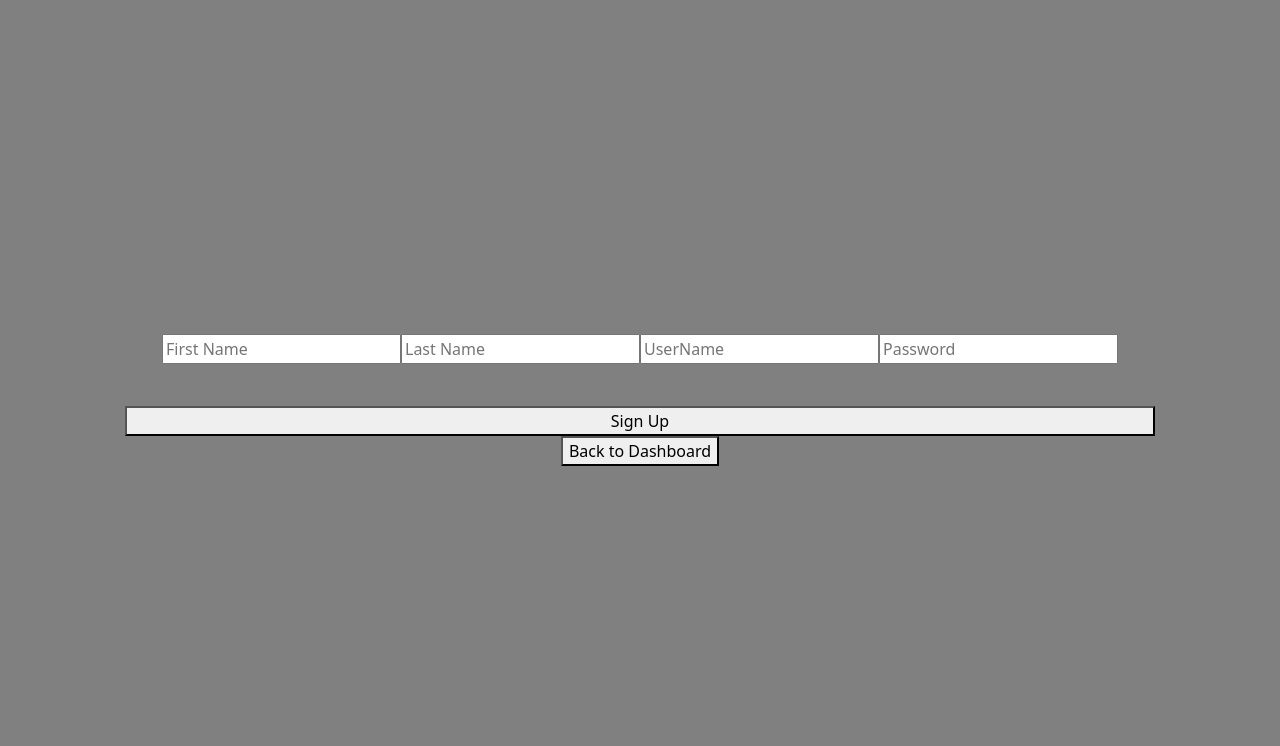
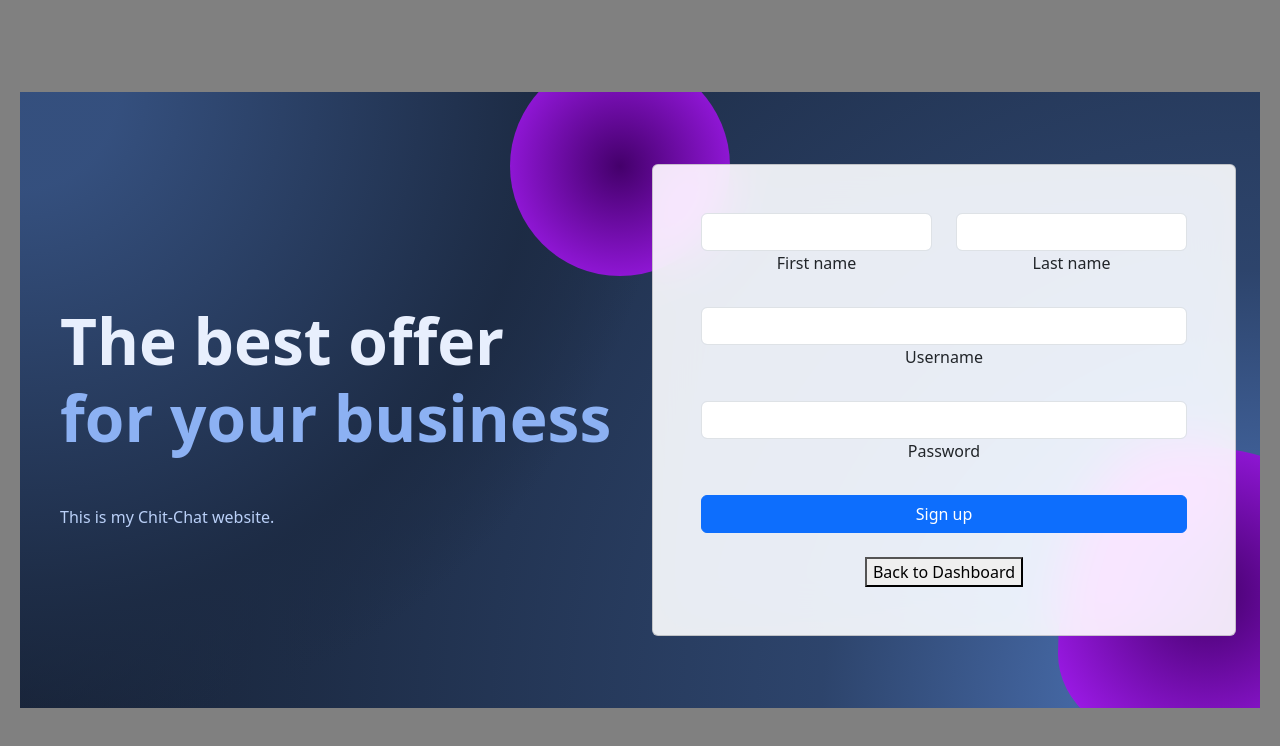
Before and after one commit to neyoti/NeyosChatApp, a React (Create React App) app in the folder neyochatui/: page /signup in a window 1280 px wide. Shown: the top 746 px of the page. Built offline with nearby package versions, Linux system fonts and the light colour scheme.

Commit message:
Updated Login page and validation

```diff
--- a/neyochatui/package.json
+++ b/neyochatui/package.json
@@ -9,6 +9,7 @@
     "@testing-library/user-event": "^13.5.0",
     "bootstrap": "^5.3.3",
     "cdbreact": "^1.5.19",
+    "mdb-react-ui-kit": "^9.0.0",
     "react": "^19.0.0",
     "react-bootstrap": "^2.10.7",
     "react-dom": "^19.0.0",
--- a/neyochatui/src/App.css
+++ b/neyochatui/src/App.css
@@ -1,3 +1,44 @@
+.background-radial-gradient {
+  background-color: hsl(218, 41%, 15%);
+  background-image: radial-gradient(650px circle at 0% 0%,
+      hsl(218, 41%, 35%) 15%,
+      hsl(218, 41%, 30%) 35%,
+      hsl(218, 41%, 20%) 75%,
+      hsl(218, 41%, 19%) 80%,
+      transparent 100%),
+    radial-gradient(1250px circle at 100% 100%,
+      hsl(218, 41%, 45%) 15%,
+      hsl(218, 41%, 30%) 35%,
+      hsl(218, 41%, 20%) 75%,
+      hsl(218, 41%, 19%) 80%,
+      transparent 100%);
+}
+
+#radius-shape-1 {
+  height: 220px;
+  width: 220px;
+  top: -60px;
+  left: -130px;
+  background: radial-gradient(#44006b, #ad1fff);
+  overflow: hidden;
+}
+
+#radius-shape-2 {
+  border-radius: 38% 62% 63% 37% / 70% 33% 67% 30%;
+  bottom: -60px;
+  right: -110px;
+  width: 300px;
+  height: 300px;
+  background: radial-gradient(#44006b, #ad1fff);
+  overflow: hidden;
+}
+
+.bg-glass {
+  background-color: hsla(0, 0%, 100%, 0.9) !important;
+  backdrop-filter: saturate(200%) blur(25px);
+}
+
+
 Form Button {
   width: 100%;
   margin-top: 4%;
@@ -31,36 +72,6 @@ hr.line {
   background-color: peachpuff;
   border-radius: 12px;
 }
-
-/* .banner {
-  position: absolute;
-  top: 50%;
-  left: 55%;
-  transform: translate(-50%, -50%);
-  width: 85%;
-  height: 85%;
-  padding: 30px 20px;
-  background-color: rebeccapurple;
-  color: white;
-  border-radius: 12px;
-  box-shadow: 0 4px 6px rgba(0, 0, 0, 0.1);
-  text-align: center;
-}
-
-.connect-button {
-  position: absolute;
-  top: 20%;
-  left: 50%;
-  transform: translateX(-50%);
-  padding: 10px 20px;
-  width: auto;
-  background-color: #414141;
-  color: white;
-  border: none;
-  border-radius: 8px;
-  cursor: pointer;
-  transition: background-color 0.3s ease;
-} */
 
 .banner button:hover {
   background-color: rgb(26, 142, 26);
--- a/neyochatui/src/Login.js
+++ b/neyochatui/src/Login.js
@@ -2,6 +2,16 @@ import React, { useState } from "react";
 import axios from "axios";
 import { useNavigate } from 'react-router-dom';
 import { useUser } from './components/UsernameContext';
+
+import {
+    MDBBtn,
+    MDBContainer,
+    MDBRow,
+    MDBCol,
+    MDBCard,
+    MDBCardBody,
+    MDBInput
+} from 'mdb-react-ui-kit';
 
 const Login = () => {
     const [formData, setFormData] = useState({
@@ -12,17 +22,48 @@ const Login = () => {
     const { setUsername, setIsAuthenticated } = useUser();  // Set Username
 
     const navigate = useNavigate();
+    const [errors, setErrors] = useState({});
 
     const handleChange = (e) => {
+        try {
             setFormData({ ...formData, [e.target.name]: e.target.value });
+        }
+        catch (error) {
+            alert("Invalid credentials");
+        }
     };
 
-    const handleSubmit = async (e) => {
+    const validateForm = () => {
+        const newErrors = {};
+        try {
+            const regex = /^[a-zA-Z0-9]+$/; // Only alphanumeric characters
+            if (!formData.username) newErrors.username = "Username is required.";
+            else if (!regex.test(formData.username)) newErrors.username = "Invalid username! UserName must be an alphanumeric value.";
+
+            const passwordRegex = /^(?=.*\d)(?=.*[a-z])(?=.*[A-Z])(?=.*[\W_]).{4,10}$/; // Only alphanumeric characters
+            if (!formData.password) newErrors.password = "Password is required.";
+            else if (!passwordRegex.test(formData.password)) newErrors.password = "Invalid password!\nPassword must contain at least 4 characters, 1 special character, 1 uppercase, 1 lowercase, 1 digit.";
+        }
+        catch (error) {
+            alert("Error in validateForm");
+        }
+        return newErrors;
+    }
+
+    const handleLogIn = async (e) => {
         e.preventDefault();
         try {
             const isAuthenticated = true;
 
             if (isAuthenticated) {
+                const formErrors = validateForm();
+                console.log(Object.keys(formErrors).length);
+                if (Object.keys(formErrors).length > 0) {
+                    setErrors(formErrors);
+                }
+                else {
+                    setErrors({});
+
                     const response = await axios.post("https://localhost:7085/UserAuth/login", formData);
                     localStorage.setItem("token", response.data.token);
                     alert("Welcome " + formData.username);
@@ -30,20 +71,65 @@ const Login = () => {
                     setUsername(formData.username);
                     navigate('/chatportal');
                 }
+            }
         } catch (error) {
             alert("Invalid credentials");
         }
     };
 
     return (
-        <div>
-            <form onSubmit={handleSubmit}>
-                <input name="username" placeholder="UserName" onChange={handleChange} />
-                <input name="password" type="password" placeholder="Password" onChange={handleChange} />
-                <button type="submit">Login</button>
-            </form>
+        // <div>
+        //     <form onSubmit={handleSubmit}>
+        //         <input name="username" placeholder="UserName" onChange={handleChange} />
+        //         <input name="password" type="password" placeholder="Password" onChange={handleChange} />
+        //         <button type="submit">Login</button>
+        //     </form>
+        //     <button onClick={() => { navigate(-1) }}>Back to Dashboard</button>
+        // </div>
+
+        <MDBContainer fluid className='p-4 background-radial-gradient overflow-hidden'>
+
+            <MDBRow>
+
+                <MDBCol md='6' className='text-center text-md-start d-flex flex-column justify-content-center'>
+
+                    <h1 className="my-5 display-3 fw-bold ls-tight px-3" style={{ color: 'hsl(218, 81%, 95%)' }}>
+                        The best offer <br />
+                        <span style={{ color: 'hsl(218, 81%, 75%)' }}>for your business</span>
+                    </h1>
+
+                    <p className='px-3' style={{ color: 'hsl(218, 81%, 85%)' }}>
+                        This is my Chit-Chat website.
+                    </p>
+
+                </MDBCol>
+
+                <MDBCol md='6' className='position-relative'>
+
+                    <div id="radius-shape-1" className="position-absolute rounded-circle shadow-5-strong"></div>
+                    <div id="radius-shape-2" className="position-absolute shadow-5-strong"></div>
+
+                    <MDBCard className='my-5 bg-glass'>
+                        <MDBCardBody className='p-5'>
+
+                            <MDBInput wrapperClass='mb-4' name="username" label='Username' id='form1' type='text' onChange={handleChange} />
+                            {errors.username && <p style={{ color: "red", fontSize: "14px" }}>{errors.username}</p>}
+                            <MDBInput wrapperClass='mb-4' name="password" label='Password' id='form2' type='password' onChange={handleChange} />
+                            {errors.password && <p style={{ color: "red", fontSize: "14px" }}>{errors.password}</p>}
+
+                            <MDBBtn className='w-100 mb-4' size='md' onClick={handleLogIn} >Log In</MDBBtn>
+
                             <button onClick={() => { navigate(-1) }}>Back to Dashboard</button>
-        </div>
+
+                        </MDBCardBody>
+                    </MDBCard>
+
+                </MDBCol>
+
+            </MDBRow>
+
+        </MDBContainer>
+
     );
 };
 
--- a/neyochatui/src/SignUp.js
+++ b/neyochatui/src/SignUp.js
@@ -3,6 +3,16 @@ import axios from "axios";
 
 import { useNavigate } from 'react-router-dom';
 import { useUser } from './components/UsernameContext';
+
+import {
+    MDBBtn,
+    MDBContainer,
+    MDBRow,
+    MDBCol,
+    MDBCard,
+    MDBCardBody,
+    MDBInput
+} from 'mdb-react-ui-kit';
 
 const SignUp = () => {
     const [formData, setFormData] = useState({
@@ -19,7 +29,7 @@ const SignUp = () => {
         setFormData({ ...formData, [e.target.name]: e.target.value });
     };
 
-    const handleSubmit = async (e) => {
+    const handleSignUp = async (e) => {
         e.preventDefault();
         try {
             const isAuthenticated = true;
@@ -37,16 +47,69 @@ const SignUp = () => {
     };
 
     return (
-        <div>
-        <form onSubmit={handleSubmit}>
-            <input name="firstName" placeholder="First Name" onChange={handleChange} />
-            <input name="lastName" placeholder="Last Name" onChange={handleChange} />
-            <input name="username" placeholder="UserName" onChange={handleChange} />
-            <input name="password" type="password" placeholder="Password" onChange={handleChange} />
-            <button type="submit">Sign Up</button>
-        </form>
-        <button onClick={() => {navigate(-1)} }>Back to Dashboard</button>
-        </div>
+        // <div>
+        // <form onSubmit={handleSubmit}>
+        //     <input name="firstName" placeholder="First Name" onChange={handleChange} />
+        //     <input name="lastName" placeholder="Last Name" onChange={handleChange} />
+        //     <input name="username" placeholder="UserName" onChange={handleChange} />
+        //     <input name="password" type="password" placeholder="Password" onChange={handleChange} />
+        //     <button type="submit">Sign Up</button>
+        // </form>
+        // <button onClick={() => {navigate(-1)} }>Back to Dashboard</button>
+        // </div>
+
+
+        <MDBContainer fluid className='p-4 background-radial-gradient overflow-hidden'>
+
+            <MDBRow>
+
+                <MDBCol md='6' className='text-center text-md-start d-flex flex-column justify-content-center'>
+
+                    <h1 className="my-5 display-3 fw-bold ls-tight px-3" style={{ color: 'hsl(218, 81%, 95%)' }}>
+                        The best offer <br />
+                        <span style={{ color: 'hsl(218, 81%, 75%)' }}>for your business</span>
+                    </h1>
+
+                    <p className='px-3' style={{ color: 'hsl(218, 81%, 85%)' }}>
+                        This is my Chit-Chat website.
+                    </p>
+
+                </MDBCol>
+
+                <MDBCol md='6' className='position-relative'>
+
+                    <div id="radius-shape-1" className="position-absolute rounded-circle shadow-5-strong"></div>
+                    <div id="radius-shape-2" className="position-absolute shadow-5-strong"></div>
+
+                    <MDBCard className='my-5 bg-glass'>
+                        <MDBCardBody className='p-5'>
+
+                            <MDBRow>
+                                <MDBCol col='6'>
+                                    <MDBInput wrapperClass='mb-4' label='First name' id='form1' type='text' onChange={handleChange} />
+                                </MDBCol>
+
+                                <MDBCol col='6'>
+                                    <MDBInput wrapperClass='mb-4' label='Last name' id='form2' type='text' onChange={handleChange} />
+                                </MDBCol>
+
+                            </MDBRow>
+
+                            <MDBInput wrapperClass='mb-4' label='Username' id='form3' type='text' onChange={handleChange} />
+                            <MDBInput wrapperClass='mb-4' label='Password' id='form4' type='password' onChange={handleChange} />
+
+                            <MDBBtn className='w-100 mb-4' size='md' onClick={() => handleSignUp()} >Sign up</MDBBtn>
+
+                            <button onClick={() => {navigate(-1)} }>Back to Dashboard</button>
+
+                        </MDBCardBody>
+                    </MDBCard>
+
+                </MDBCol>
+
+            </MDBRow>
+
+        </MDBContainer>
     );
 };
 
```
Also changed, not shown: 1 other file (tests, documents, lock files or other folders). Lines whose indentation alone changed are shown as unchanged.
